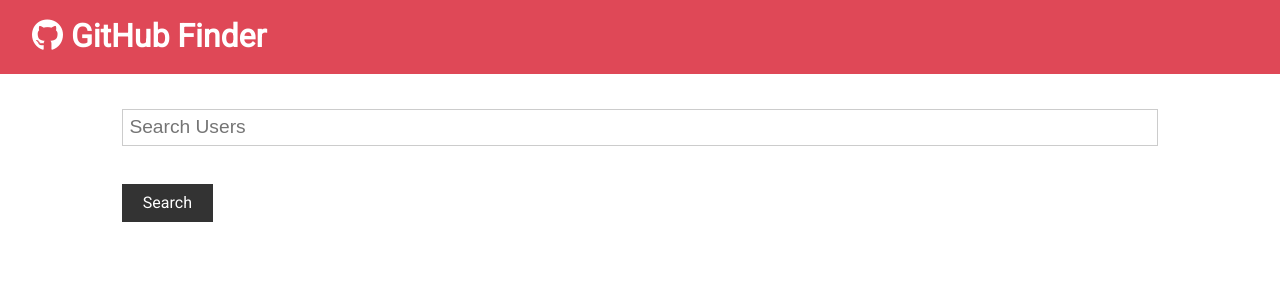
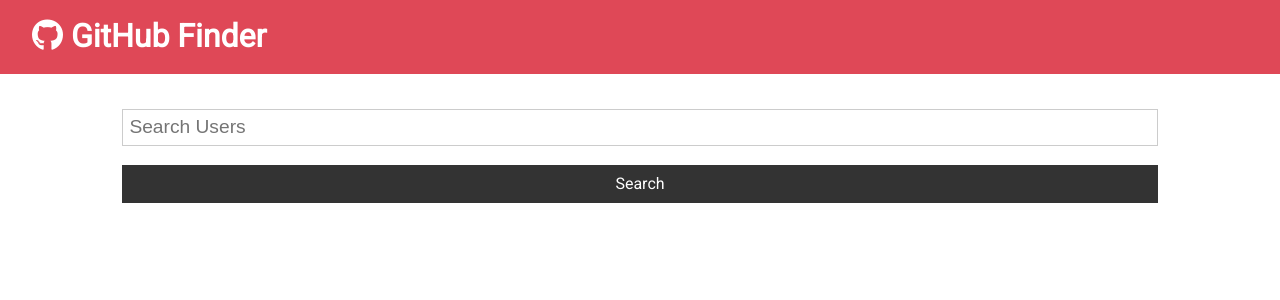
Before and after one commit to DigitalZenChen2017/GitHub-Finder-React-App, a React (Create React App) app: page / in a window 1280 px wide. Shown: the top 300 px of the page. Built offline with nearby package versions, Linux system fonts and the light colour scheme.

Commit message:
Added Alert and Clear Features

```diff
--- a/src/App.js
+++ b/src/App.js
@@ -4,11 +4,13 @@
 import Users from './components/users/Users';
 import Search from './components/users/Search';
 import axios from 'axios';
+import Alert from './components/layout/Alert';
 
 class App extends Component {
   state = {
     users: [],
-    loading: false
+    loading: false,
+    alert: null
   };
 
   // async componentDidMount() {
@@ -23,6 +25,8 @@
 
   // Search GitHub Users
   searchUsers = async text => {
+    this.setState({ loading: true });
+
     const res = await axios.get(
       `https://api.github.com/search/users?q=${text}&client_id=${process.env.REACT_APP_GITHUB_CLIENT_ID}&client_secret=${process.env.REACT_APP_GITHUB_CLIENT_SECRET}`
     );
@@ -30,13 +34,44 @@
     this.setState({ users: res.data.items, loading: false });
   };
 
+  // Clear Users From State
+  clearUsers = () => {
+    this.setState({
+      users: [],
+      loading: false
+    });
+  };
+
+  // Set Alert
+  setAlert = (message, type) => {
+    this.setState({
+      alert: {
+        message,
+        type
+      }
+    });
+
+    setTimeout(() => {
+      this.setState({
+        alert: null
+      });
+    }, 3000);
+  };
+
   render() {
+    const { users, loading } = this.state;
     return (
       <div className="App">
         <NavBar title="GitHub Finder" icon="fab fa-github" />
         <div className="container">
-          <Search searchUsers={this.searchUsers} />
-          <Users loading={this.state.loading} users={this.state.users} />
+          <Alert alert={this.state.alert} />
+          <Search
+            searchUsers={this.searchUsers}
+            clearUsers={this.clearUsers}
+            showClear={users.length > 0}
+            setAlert={this.setAlert}
+          />
+          <Users loading={loading} users={users} />
         </div>
       </div>
     );
--- /dev/null
+++ b/src/components/layout/Alert.js
@@ -0,0 +1,13 @@
+import React from 'react';
+
+const Alert = ({ alert }) => {
+  return (
+    alert !== null && (
+      <div className={`alert alert-${alert.type}`}>
+        <i className="fas fa-info-circle" /> {alert.message}
+      </div>
+    )
+  );
+};
+
+export default Alert;
--- a/src/components/users/Search.js
+++ b/src/components/users/Search.js
@@ -1,16 +1,28 @@
 import React, { Component } from 'react';
+import PropTypes from 'prop-types';
 
 export class Search extends Component {
   state = {
     text: ''
   };
 
+  static propTypes = {
+    searchUsers: PropTypes.func.isRequired,
+    clearUsers: PropTypes.func.isRequired,
+    showClear: PropTypes.bool.isRequired,
+    setAlert: PropTypes.func.isRequired
+  };
+
   onChange = e => this.setState({ [e.target.name]: e.target.value });
 
   onSubmit = e => {
     e.preventDefault();
-    this.props.searchUsers(this.state.text);
-    this.setState({ text: '' });
+    if (this.state.text === '') {
+      this.props.setAlert('Please Enter Something', 'light');
+    } else {
+      this.props.searchUsers(this.state.text);
+      this.setState({ text: '' });
+    }
     // Reach Out to GitHub API and Search For User
     /* 1. Use Axios API call a GET by this.state.text Method - GET /search/users/q
      *
@@ -20,6 +32,8 @@
   };
 
   render() {
+    const { showClear, clearUsers } = this.props;
+
     return (
       <div>
         <form className="form" onSubmit={this.onSubmit}>
@@ -30,8 +44,17 @@
             value={this.state.text}
             onChange={this.onChange}
           />
-          <input type="submit" value="Search" className="btn btn-dark btn-lg" />
+          <input
+            type="submit"
+            value="Search"
+            className="btn btn-dark btn-block"
+          />
         </form>
+        {showClear && (
+          <button className="btn btn-light btn-block" onClick={clearUsers}>
+            Clear
+          </button>
+        )}
       </div>
     );
   }
```
